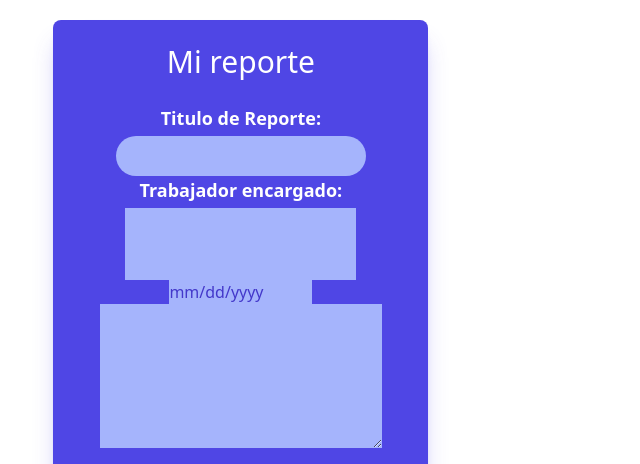
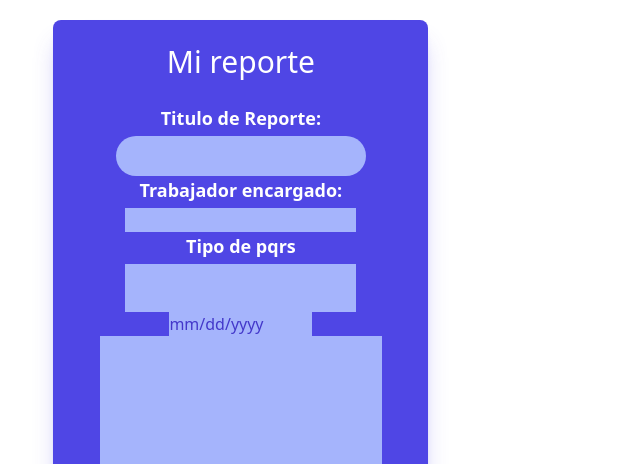
Before and after one commit to gabypuertor964/PcGlobal_Python, a Django app: page /pqrs/reports/ in a window 1280 px wide. Shown: the part 657-1121 px from the top of the page, without its empty margins (0-640 px from the left). Run offline with Django 4.2, Linux system fonts and the light colour scheme; style sheets or scripts are compiled from the project's sources; some libraries are stand-ins or nearby versions.

Commit message:
commit prueba

```diff
--- a/pc_global/pqrs/templates/components/modals.html
+++ b/pc_global/pqrs/templates/components/modals.html
@@ -52,6 +52,8 @@
 
             <label for="tituloPqrs" class="font-semibold text-white text-lg mb-1 text-center ">Trabajador encargado: </label>
             <input disabled type="text" name="" id="nomTrabajador" class=" disabled:bg-indigo-300 text-indigo-700">
+
+            <label for="tipPqrs" class="font-semibold text-white text-lg mb-1 text-center ">Tipo de pqrs </label>
             <input disabled type="text" name="" id="tipPqrs" class=" disabled:bg-indigo-300 text-indigo-700">
             <input disabled type="text" name="" id="estadoPqrs" class=" disabled:bg-indigo-300  text-indigo-700">
             <input disabled type="date" name="" id="datePqrs" class=" disabled:bg-indigo-300  text-indigo-700">
```
